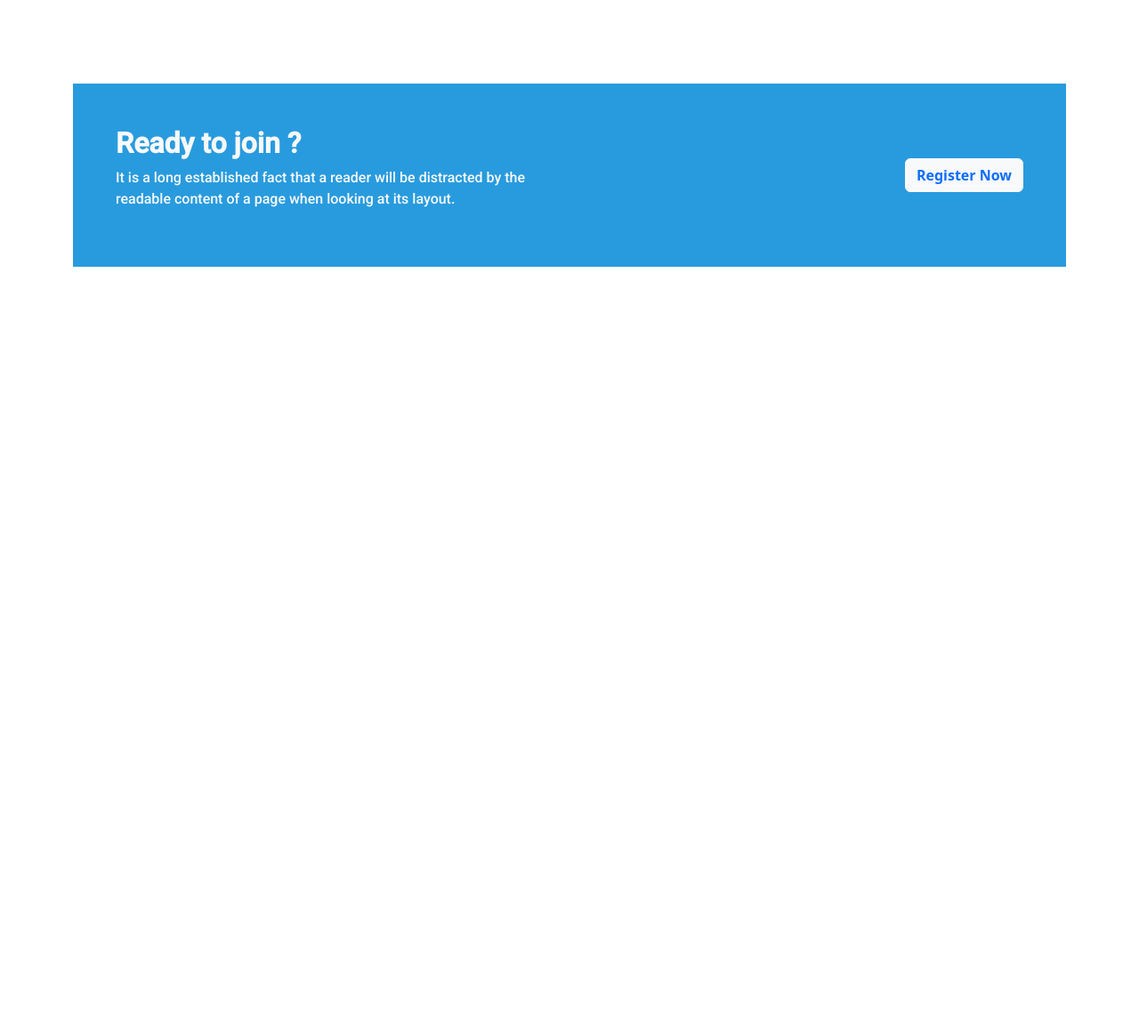
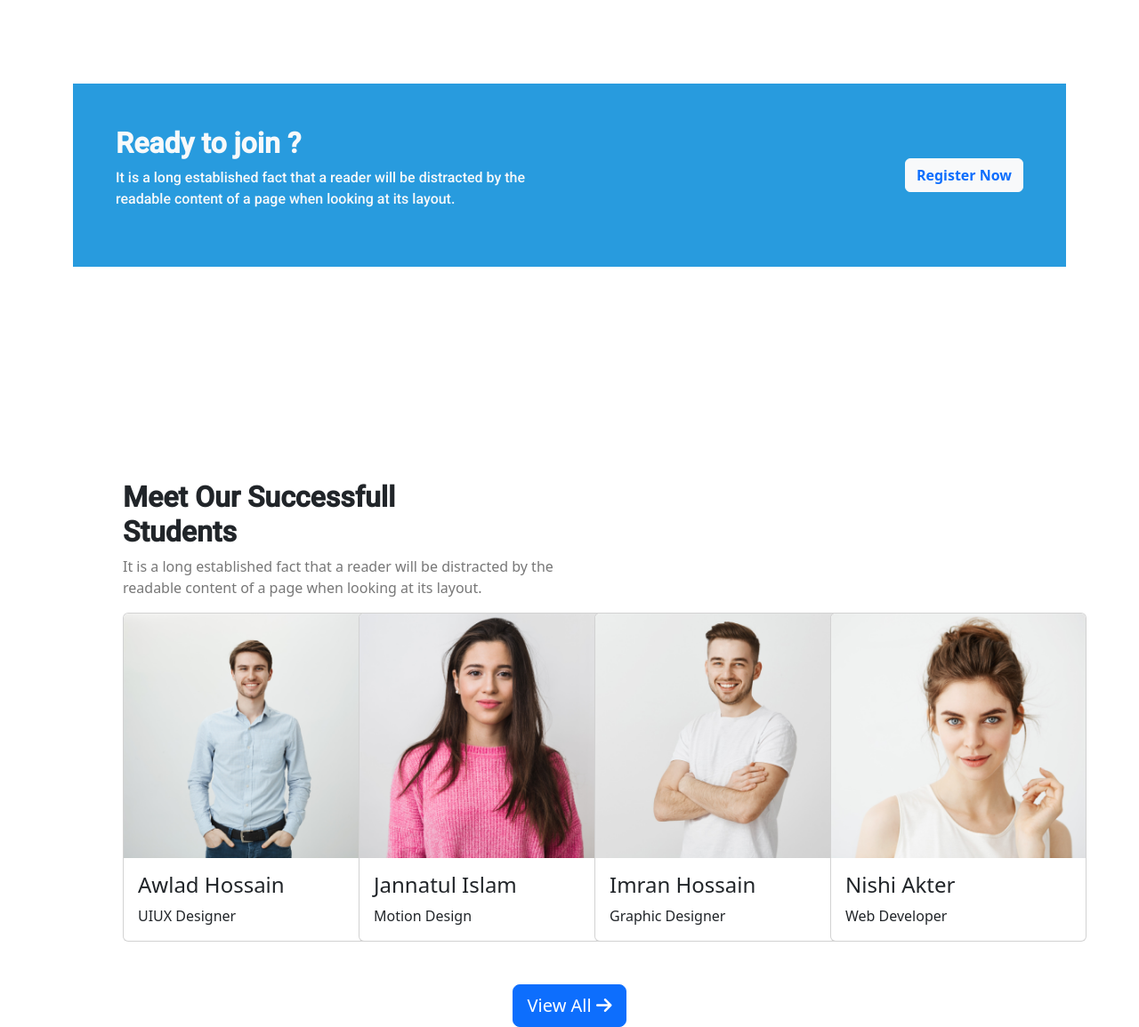
Before and after one commit to Mahim420/JOB_TYPE, a plain HTML site: page index.html in a window 1280 px wide. Shown: the part 2973-4128 px from the top of the page at 89% size. Before the commit the page ends 3273 px from the top, so only its background shows below. Drawn offline with nearby package versions, Linux system fonts and the light colour scheme.

Commit message:
Fourth Section

```diff
--- a/CSS/style.css
+++ b/CSS/style.css
@@ -32,10 +32,12 @@
 /*------Color----*/
 
 
-/* ---Margin---*/
+/* ---GAP---*/
 .ms-10 {
     margin-left: 36rem;
 }
+
+
 
 .gx-7 {
     --bs-gutter-x: 5rem;
@@ -45,4 +47,4 @@
     margin-top: 12rem;
 }
 
-/* ---Margin---*/
+/* ---GAP---*/
--- a/index.html
+++ b/index.html
@@ -348,8 +348,7 @@
 
         <!--------------SECOND SECTION------------->
         <section class="container mt-7">
-
-            <article class="d-flex bg-screen align-items-center rounded-3">
+            <article class="d-flex flex-lg-row flex-column bg-screen align-items-center rounded-3">
                 <img class="img-fluid rounded-3" src="images/working.png" alt="">
                 <div class="p-5">
                     <h1 class="g-h-font">
@@ -393,7 +392,6 @@
                 </div>
 
             </article>
-
         </section>
         <!--------------SECOND SECTION------------->
 
@@ -460,6 +458,68 @@
         </section>
         <!--------------THIRD SECTION------------->
 
+        <!--------------FOURTH SECTION------------->
+        <section class="container mt-7">
+            <article class="d-flex flex-column p-5 ms-lg-2 ms-5 align-items-lg-start align-items-center">
+                <div>
+                    <h2 class="g-h-font">
+                        Meet Our Successfull <br> Students
+                    </h2>
+                    <p class="ash-color">
+                        It is a long established fact that a reader will be distracted by the <br> readable
+                        content of a page when
+                        looking at its layout.
+                    </p>
+                </div>
+                <div>
+                    <div class="row gx-5 gy-4">
+                        <div class="col-lg-3 col-md-6 col-sm-12">
+                            <div class="card" style="width: 18rem;">
+                                <img src="images/student/student-1.png" class="card-img-top" alt="...">
+                                <div class="card-body">
+                                    <h4 class="card-title">Awlad Hossain</h4>
+                                    <p class="card-text">UIUX Designer</p>
+                                </div>
+                            </div>
+                        </div>
+                        <div class="col-lg-3 col-md-6 col-sm-12">
+                            <div class="card" style="width: 18rem;">
+                                <img src="images/student/student-2.png" class="card-img-top" alt="...">
+                                <div class="card-body">
+                                    <h4 class="card-title">Jannatul Islam</h4>
+                                    <p class="card-text">Motion Design</p>
+                                </div>
+                            </div>
+                        </div>
+                        <div class="col-lg-3 col-md-6 col-sm-12">
+                            <div class="card" style="width: 18rem;">
+                                <img src="images/student/student-3.png" class="card-img-top" alt="...">
+                                <div class="card-body">
+                                    <h4 class="card-title">Imran Hossain</h4>
+                                    <p class="card-text">Graphic Designer</p>
+                                </div>
+                            </div>
+                        </div>
+                        <div class="col-lg-3 col-md-6 col-sm-12">
+                            <div class="card" style="width: 18rem;">
+                                <img src="images/student/student-4.png" class="card-img-top" alt="...">
+                                <div class="card-body">
+                                    <h4 class="card-title">Nishi Akter</h4>
+                                    <p class="card-text">Web Developer</p>
+                                </div>
+                            </div>
+                        </div>
+                    </div>
+                </div>
+            </article>
+            <div class="d-flex justify-content-center">
+                <button type="button" class="btn btn-primary btn-lg">
+                    View All <i class="fa-solid fa-arrow-right"></i>
+                </button>
+            </div>
+        </section>
+        <!--------------FOURTH SECTION------------->
+
     </main>
 
     <!-- BOOTSTRAP CDN JS -->
```
